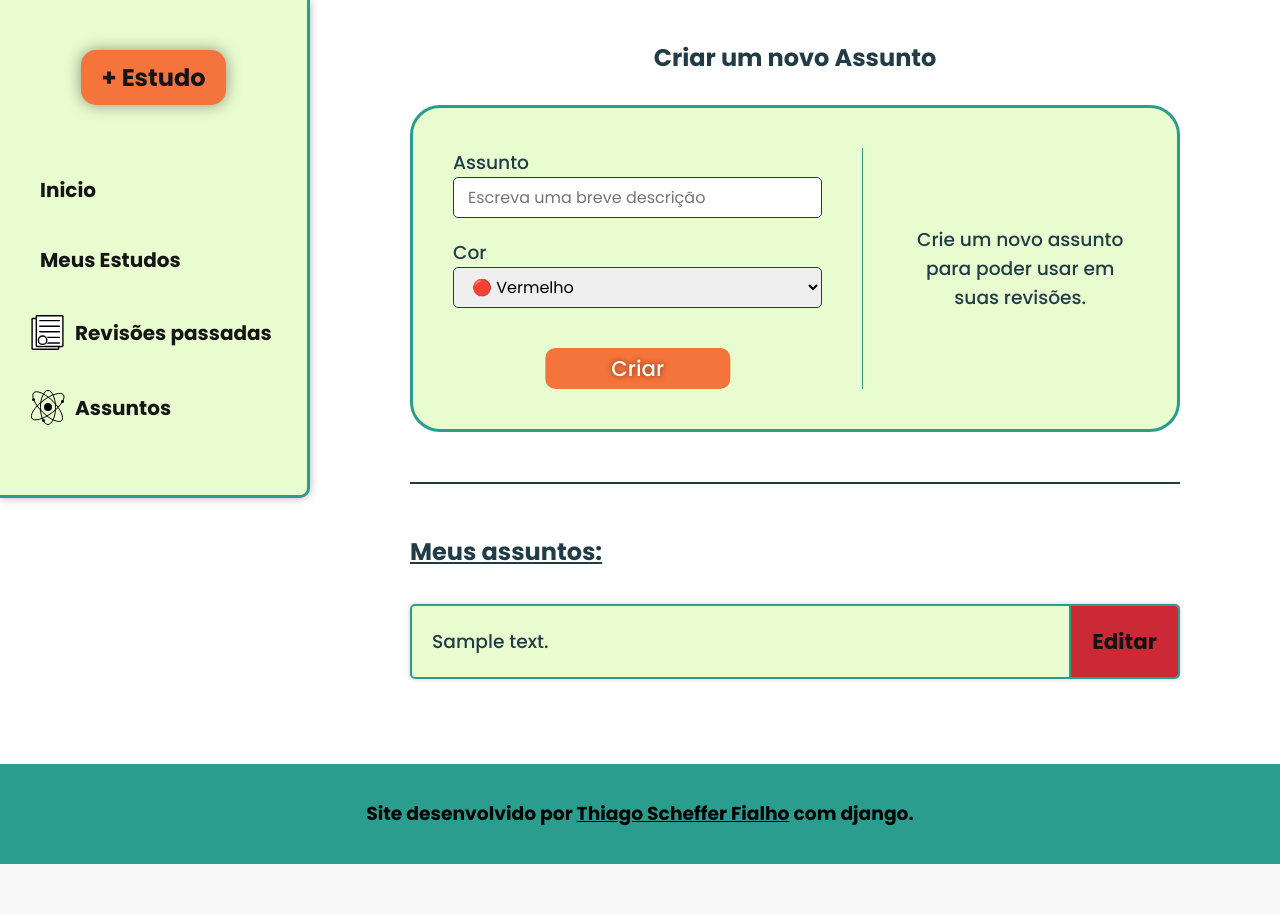
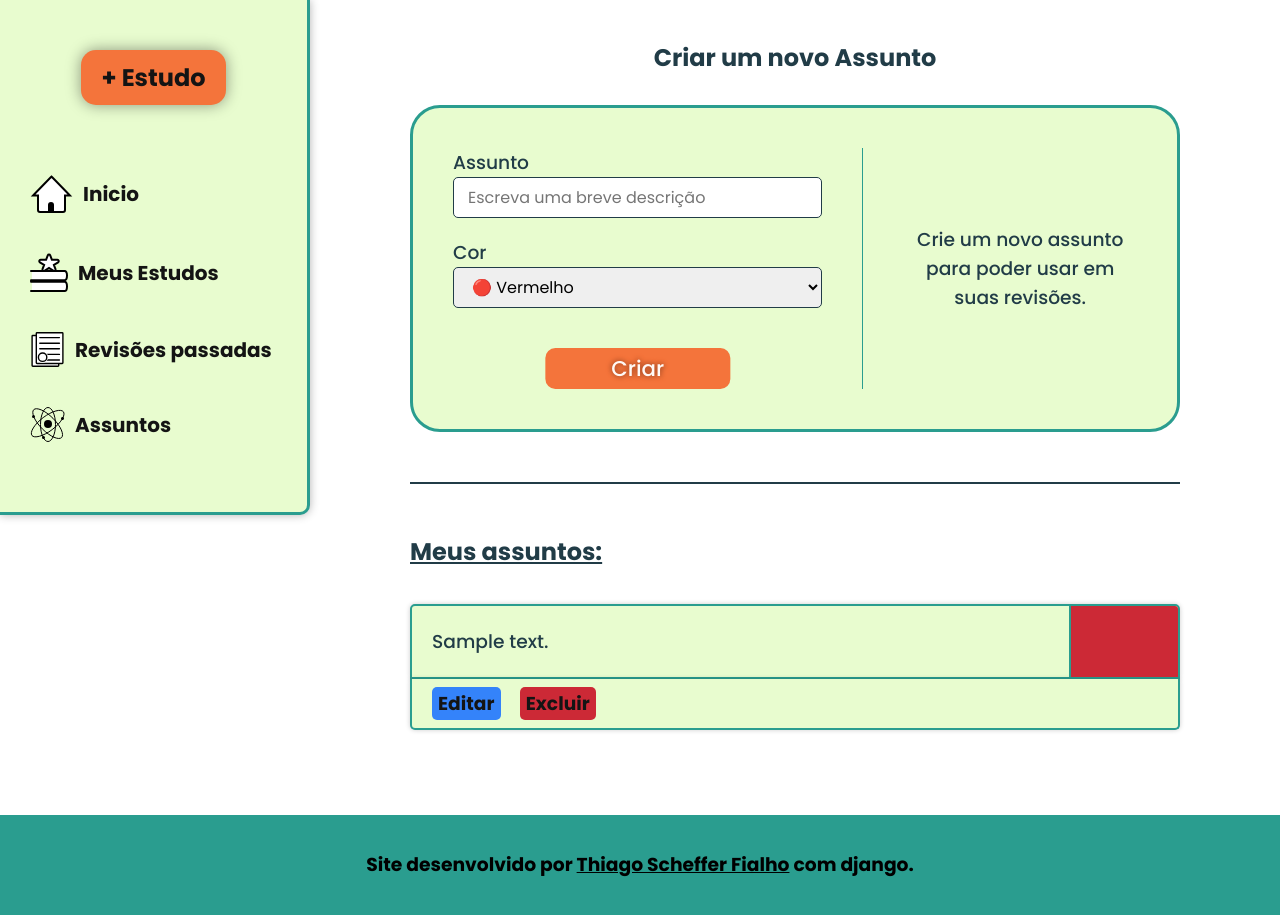
Before and after one commit to ThiagoSchFialho/DJANGO-Revise_Minder, a Django app: page /subject/ in a window 1280 px wide. Shown: the part 100-1015 px from the top of the page. Before the commit the page ends 964 px from the top, so only its background shows below. Run offline with Django 4.2, Linux system fonts and the light colour scheme; tables that the repository leaves empty hold one stand-in row (values such as "Sample post").

Commit message:
Adição da funcionalidade de editar e excluir assuntos e estudos

```diff
--- a/apps/revise_minder/forms.py
+++ b/apps/revise_minder/forms.py
@@ -21,9 +21,9 @@ class StudyForm(forms.ModelForm):
         exclude = ['is_done']
         labels = {
             'subject': 'Assunto',
-            'revisions_cycles': 'Número de Revições',
+            'revisions_cycles': 'Número de Revisões',
             'date': 'Data do Estudo',
-            'user': 'Usuáiro'
+            'user': 'Usuário'
         }
         widgets = {
             'subject': forms.Select(attrs={'class':'form-list-input'}),
--- a/apps/revise_minder/models.py
+++ b/apps/revise_minder/models.py
@@ -6,20 +6,20 @@ from django.contrib.auth.models import User
 class Subject(models.Model):
 
     COLOR_OPTIONS = [
-        ("red", "🔴 Vermelho"),
-        ("orange", "🟠 Laranja"),
-        ("yellow", "🟡 Amarelo"),
-        ("green", "🟢 Verde"),
-        ("blue", "🔵 Azul"),
-        ("purple", "🟣 Roxo"),
-        ("white", "⚪ Branco"),
+        ("vermelho", "🔴 Vermelho"),
+        ("laranja", "🟠 Laranja"),
+        ("amarelo", "🟡 Amarelo"),
+        ("verde", "🟢 Verde"),
+        ("azul", "🔵 Azul"),
+        ("roxo", "🟣 Roxo"),
+        ("branco", "⚪ Branco"),
     ]
 
     description = models.CharField(max_length=130, null=False, blank=False)
     color = models.CharField(max_length=100, choices=COLOR_OPTIONS, default='')
 
     def __str__(self):
-        return f"[Subject={self.description}, Color={self.color}]"
+        return f"{self.description}, {self.color}"
 
 
 class Study(models.Model):
--- a/apps/revise_minder/urls.py
+++ b/apps/revise_minder/urls.py
@@ -1,10 +1,14 @@
 from django.urls import path
-from apps.revise_minder.views import index, revisions_home, subject, add_study, my_studies
+from apps.revise_minder.views import index, revisions_home, subject, delete_subject, edit_subject, add_study, my_studies, delete_study, edit_study
 
 urlpatterns = [
     path('', index, name='index'),
     path('revisions/', revisions_home, name='revisions_home'),
     path('subject/', subject, name="subject" ),
+    path('delete_subject/<int:subject_id>', delete_subject, name='delete_subject'),
+    path('edit_subject/<int:subject_id>', edit_subject, name='edit_subject'),
     path('add_study/', add_study, name='add_study'),
-    path('my_studies/', my_studies, name='my_studies')
+    path('my_studies/', my_studies, name='my_studies'),
+    path('delete_study/<int:study_id>', delete_study, name='delete_study'),
+    path('edit_study/<int:study_id>', edit_study, name='edit_study')
 ]
--- a/apps/revise_minder/views.py
+++ b/apps/revise_minder/views.py
@@ -22,6 +22,24 @@ def subject(request):
 
     return render(request, "revise_minder/subject.html", {'form':form, 'subjects':subjects})
 
+def edit_subject(request, subject_id):
+    subject = Subject.objects.get(id=subject_id)
+    form = SubjectForm(instance=subject)
+
+    if request.method == "POST":
+        form = SubjectForm(request.POST, instance=subject)
+
+        if form.is_valid():
+            form.save()
+            return redirect('subject')
+
+    return render(request, 'revise_minder/edit_subject.html', {'form':form, 'subject_id':subject_id})
+
+def delete_subject(request, subject_id):
+    subject = Subject.objects.get(id=subject_id)
+    subject.delete()
+    return redirect('subject')
+
 def add_study(request):
     form = StudyForm()
 
@@ -37,3 +55,21 @@ def add_study(request):
 def my_studies(request):
     studies = Study.objects.all()
     return render(request, 'revise_minder/my_studies.html', {'studies':studies})
+
+def edit_study(request, study_id):
+    study = Study.objects.get(id=study_id)
+    form = StudyForm(instance=study)
+
+    if request.method == "POST":
+        form = StudyForm(request.POST, instance=study)
+
+        if form.is_valid():
+            form.save()
+            return redirect('my_studies')
+
+    return render(request, 'revise_minder/edit_study.html', {'form':form, 'study_id':study_id})
+
+def delete_study(request, study_id):
+    study = Study.objects.get(id=study_id)
+    study.delete()
+    return redirect('my_studies')
--- a/setup/static/styles/style.css
+++ b/setup/static/styles/style.css
@@ -24,30 +24,30 @@ body {
     background-color: #FFFFFF;
 }
 
-.red {
+.vermelho {
     background-color: #CC2936;
 }
 
-.orange {
+.laranja {
     background-color: #F4743B;
 }
 
-.yellow {
+.amarelo {
     background-color: #e9c46a;
 }
 
-.green {
+.verde {
     background-color: #2a9d8f;
 }
 
-.blue {
+.azul {
     background-color: #3483FA;
 }
 
-.purple {
+.roxo {
     background-color: #9448BC;
 }
 
-.white {
+.branco {
     background-color: #FFF9F5;
 }
--- a/setup/static/styles/subject.css
+++ b/setup/static/styles/subject.css
@@ -2,9 +2,9 @@
     display: flex;
     align-items: center;
     height: 75px;
-    margin-bottom: 45px;
     padding-left: 20px;
-    border-radius: 5px;
+    border-top-left-radius: 5px;
+    border-top-right-radius: 5px;
     border: 2px solid var(--green);
     background-color: var(--light-green);
     box-shadow: 0px 0px 5px rgba(0, 0, 0, 0.2);
@@ -23,7 +23,6 @@
     margin-left: 20px;
     border-left: 2px solid var(--green);
     border-top-right-radius: 3px;
-    border-bottom-right-radius: 3px;
 }
 
 .subject-color .commands {
@@ -46,3 +45,24 @@
     text-decoration: none;
     color: var(--black);
 }
+
+.subject-commands {
+    padding: 10px 20px;
+    border-bottom-left-radius: 5px;
+    border-bottom-right-radius: 5px;
+    border: 2px solid var(--green);
+    border-top: none;
+    background-color: var(--light-green);
+    box-shadow: 0px 0px 5px rgba(0, 0, 0, 0.2);
+    margin-bottom: 45px;
+}
+
+.subject-commands a {
+    padding: 3px 6px;
+    margin-right: 15px;
+    color: var(--black);
+    text-decoration: none;
+    font-weight: bold;
+    font-size: 14pt;
+    border-radius: 5px;
+}
--- a/templates/revise_minder/partials/_side-menu.html
+++ b/templates/revise_minder/partials/_side-menu.html
@@ -8,11 +8,25 @@
         <ul class="side-menu-list">
             <li>
                 <a href="{% url 'revisions_home' %}">
+                    <svg width="43" height="38" viewBox="0 0 43 38" fill="none" xmlns="http://www.w3.org/2000/svg">
+                        <path d="M22.2174 2.30337L21.5 1.56451L20.7826 2.30337L4.76108 18.8034L3.11366 20.5H5.47852H7.99998V35C7.99998 36.1046 8.89542 37 9.99999 37H33C34.1046 37 35 36.1046 35 35V20.5H37.5215H39.8863L38.2389 18.8034L22.2174 2.30337Z" fill="white" stroke="black" stroke-width="2"/>
+                        <rect x="18" y="30" width="6" height="6" fill="black"/>
+                        <circle cx="21" cy="30" r="3" fill="black"/>
+                        </svg>
+
                     <p>Inicio</p>
                 </a>
             </li>
             <li>
                 <a href="{% url 'my_studies' %}">
+                    <svg width="38" height="39" viewBox="0 0 38 39" fill="none" xmlns="http://www.w3.org/2000/svg">
+                        <path d="M2 28.7692H34C35.6569 28.7692 37 30.1124 37 31.7692V35C37 36.6569 35.6569 38 34 38H2V28.7692Z" fill="white"/>
+                        <path d="M1 38H34.5C34.5 38 37 38 37 33.3846C37 28.7692 34.5 28.7692 34.5 28.7692H1" stroke="black" stroke-width="2" stroke-linecap="round"/>
+                        <path d="M2 18H34C35.6569 18 37 19.3431 37 21V24.2308C37 25.8876 35.6569 27.2308 34 27.2308H2V18Z" fill="white"/>
+                        <path d="M1 27.2308H34.5C34.5 27.2308 37 27.2308 37 22.6154C37 18 34.5 18 34.5 18H1" stroke="black" stroke-width="2" stroke-linecap="round"/>
+                        <path d="M21.9335 6.87336L20.2143 2.37602C19.7883 1.26159 18.2117 1.26159 17.7857 2.37601L16.0665 6.87336L10.5462 6.87336C9.23642 6.87336 8.74872 8.59124 9.86309 9.27944L14.1377 11.9193L12.5047 16.1913C12.0607 17.3527 13.3441 18.4149 14.4021 17.7615L19 14.922L23.5979 17.7615C24.6559 18.4149 25.9393 17.3527 25.4953 16.1913L23.8623 11.9193L28.1369 9.27944C29.2513 8.59124 28.7636 6.87336 27.4538 6.87336L21.9335 6.87336Z" fill="white" stroke="black" stroke-width="2"/>
+                        </svg>
+
                     <p>Meus Estudos</p>
                 </a>
             </li>
--- a/templates/revise_minder/revisions_home.html
+++ b/templates/revise_minder/revisions_home.html
@@ -10,7 +10,7 @@
 
                     <li class="revision-list-item">
                         <div class="revision-subject-info">
-                            <div class="revision-subject-icon blue"></div>
+                            <div class="revision-subject-icon azul"></div>
                             <div class="revision-subject-name">
                                 <p>(Descrição do assunto da revisão)</p>
                             </div>
@@ -27,7 +27,7 @@
 
                     <li class="revision-list-item">
                         <div class="revision-subject-info">
-                            <div class="revision-subject-icon blue"></div>
+                            <div class="revision-subject-icon azul"></div>
                             <div class="revision-subject-name">
                                 <p>(Descrição do assunto da revisão)</p>
                             </div>
--- a/templates/revise_minder/subject.html
+++ b/templates/revise_minder/subject.html
@@ -38,10 +38,11 @@
                             <div class="subject">
                                 <p>{{ subject.description }}</p>
                                 <div class="subject-color {{ subject.color }}">
-                                    <div class="commands">
-                                        <p><a href="{% url 'subject' %}">Editar</a></p>
-                                    </div>
                                 </div>
+                            </div>
+                            <div class="subject-commands">
+                                <a href="{% url 'edit_subject' subject.id %}" class="azul">Editar</a>
+                                <a href="{% url 'delete_subject' subject.id %}" class="vermelho">Excluir</a>
                             </div>
                         </li>
                     {% endfor %}
```
Also changed, not shown: setup/static/styles/my_studies.css (+21 -2 lines), templates/revise_minder/edit_study.html (added, +31 -0 lines), templates/revise_minder/edit_subject.html (added, +31 -0 lines), templates/revise_minder/my_studies.html (+10 -3 lines), apps/revise_minder/migrations/0008_alter_subject_color.py (added).
